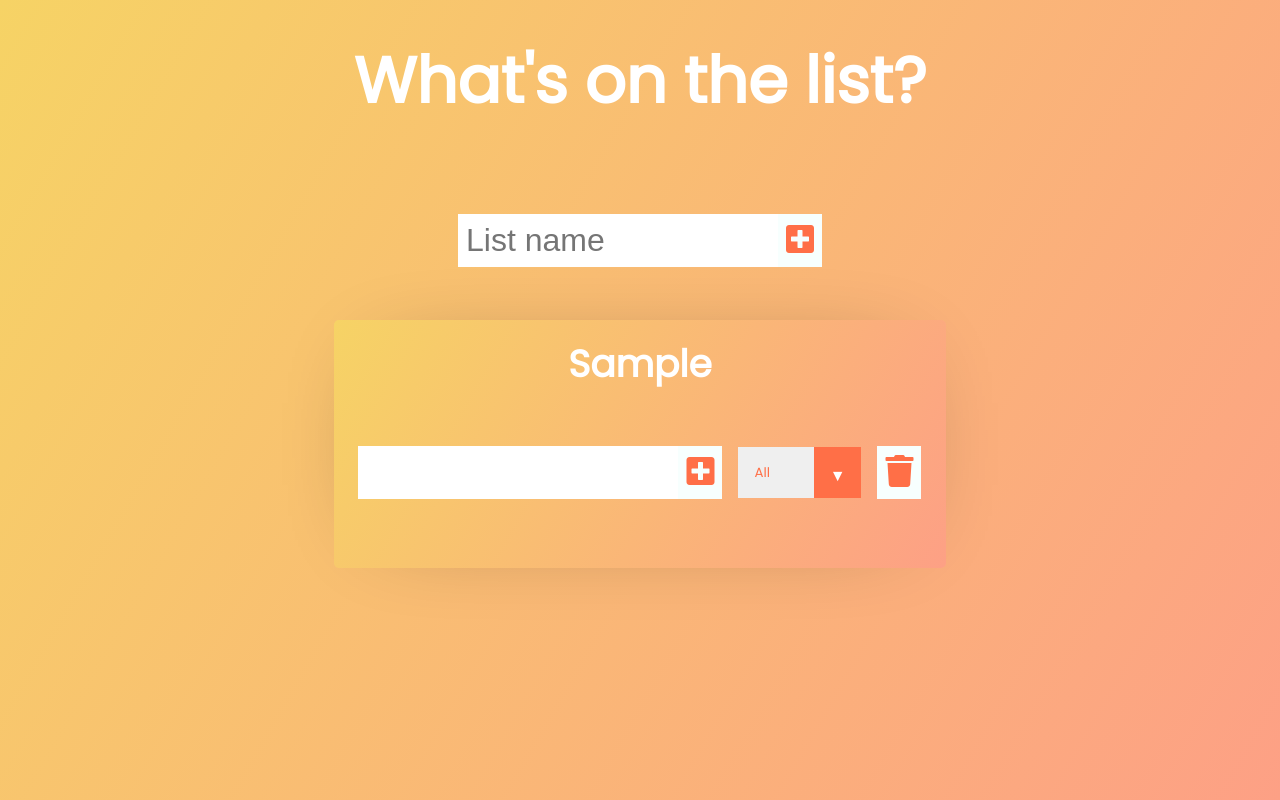
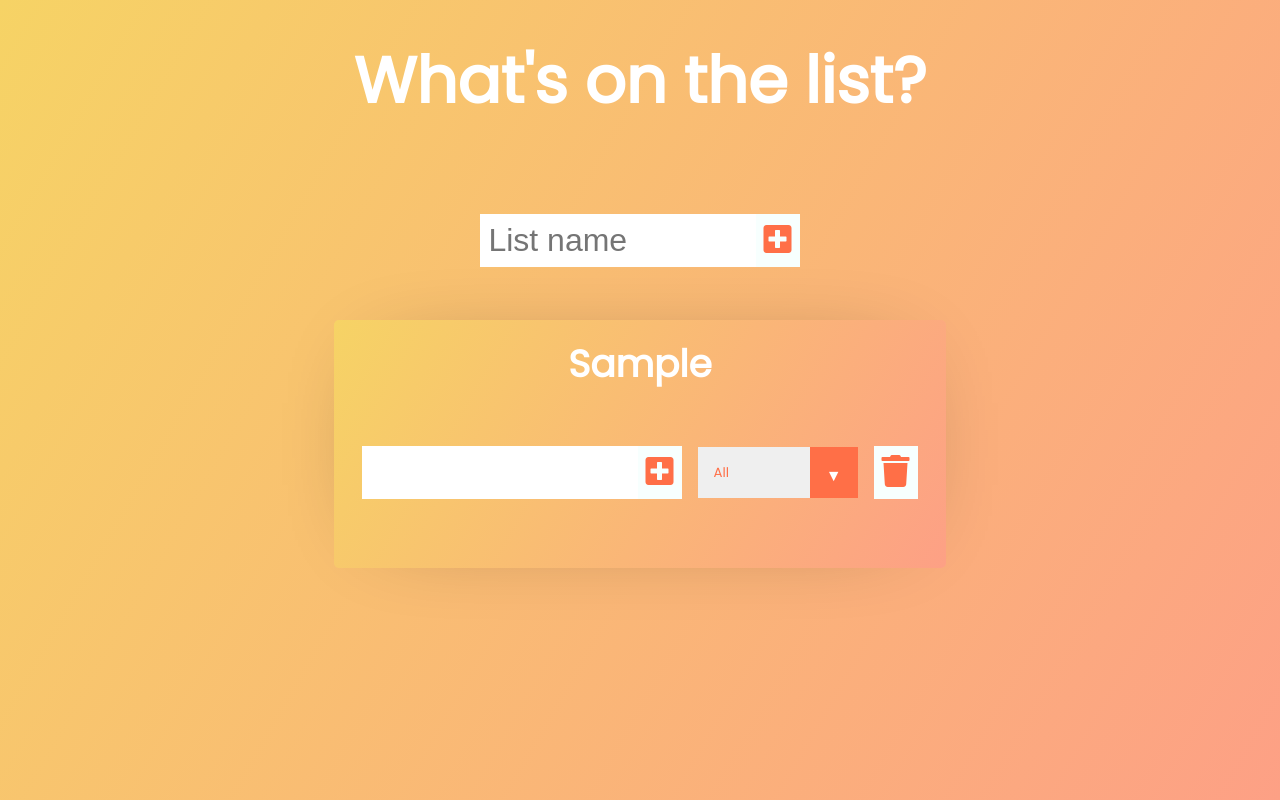
Before and after one commit to a-fatsum/todo-list, a React (Create React App) app: page / in a window 1280 px wide. Both pictures are taken after typing "Sample" into the empty fields and a click on the button 800 px from the left and 240 px from the top of the page. Built offline with nearby package versions, Linux system fonts and the light colour scheme.

Commit message:
Changed the width of the selector drop-down to fit contents

```diff
--- a/src/App.css
+++ b/src/App.css
@@ -152,9 +152,9 @@ select {
   color: #ff6f47;
   font-family: "Poppins", sans-serif;
   cursor: pointer;
-  /* width: 12rem; */
+  width: 10rem;
   /*  */
-  width: auto;
+  /* width: auto; */
 }
 
 /* Arrow */
@@ -204,6 +204,6 @@ select {
 /* ************* */
 
 .todo-input {
-  max-width: 20rem;
+  max-width: 17.2rem;
   font-size: 2rem;
 }
```
